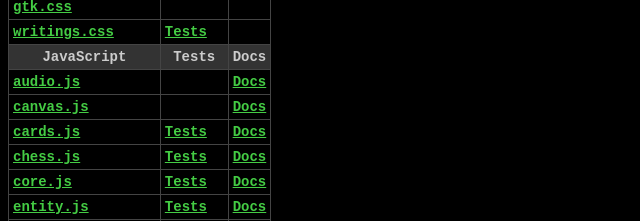
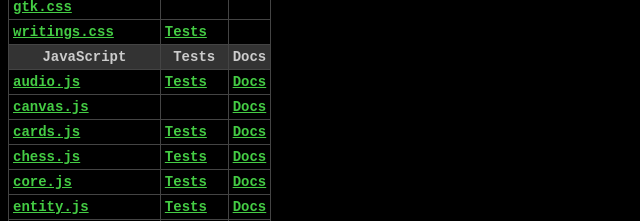
Before and after one commit to iterami/common, a plain HTML site: page index.htm in a window 1280 px wide. Shown: the part 197-418 px from the top of the page, 0-640 px from the left. Drawn offline with Linux system fonts and the light colour scheme.

Commit message:
added link to audio.js tests

```diff
--- a/index.htm
+++ b/index.htm
@@ -47,7 +47,7 @@
     <td>Docs
   <tr>
     <td><a href=js/audio.js>audio.js</a>
-    <td>
+    <td><a href=../Docs.htm/tests/common-audio-js.htm>Tests</a>
     <td><a href=../Docs.htm/common/js/audio.htm>Docs</a>
   <tr>
     <td><a href=js/canvas.js>canvas.js</a>
```
